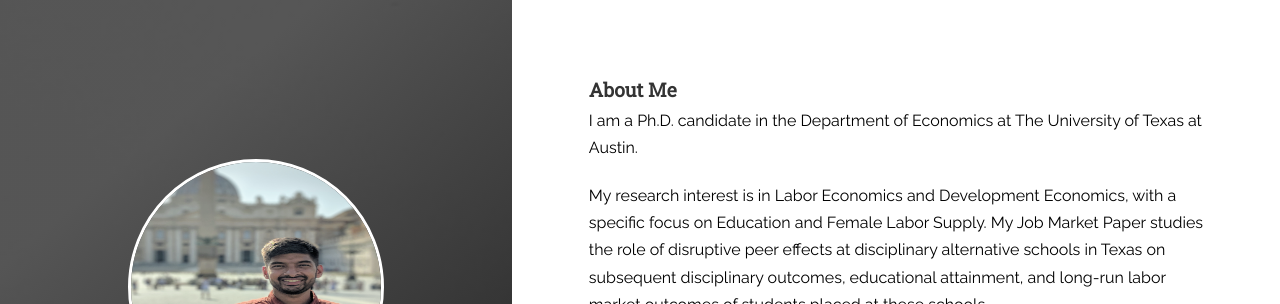
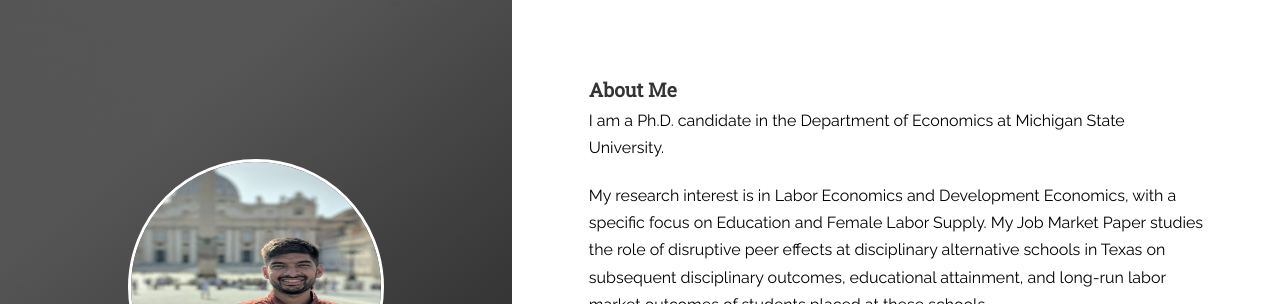
Before and after one commit to raghavrakesh/raghavrakesh.github.io, a Jekyll site: the page built from _posts/2018-06-14-about.markdown, in a window 1280 px wide. Shown: the top 304 px of the page. Built offline with Jekyll 4.4.1, drawn with Linux system fonts in a browser that asks for light colours.

Commit message:
Update 2018-06-14-about.markdown

```diff
--- a/_posts/2018-06-14-about.markdown
+++ b/_posts/2018-06-14-about.markdown
@@ -6,7 +6,7 @@ tags: [jekyll]
 
 <h4 style="margin-top:30px;" id="working-papers"><strong>About Me</strong></h4>
 
-<p><font color="#000000">I am a Ph.D. candidate in the Department of Economics at The University of Texas at Austin.</font></p>
+<p><font color="#000000">I am a Ph.D. candidate in the Department of Economics at Michigan State University.</font></p>
 
 <p><font color="#000000"> My research interest is in Labor Economics and Development Economics, with a specific focus on Education and Female Labor Supply. My Job Market Paper studies the role of disruptive peer effects at disciplinary alternative schools in Texas on subsequent disciplinary outcomes, educational attainment, and long-run labor market outcomes of students placed at these schools. </font></p>
 
```
